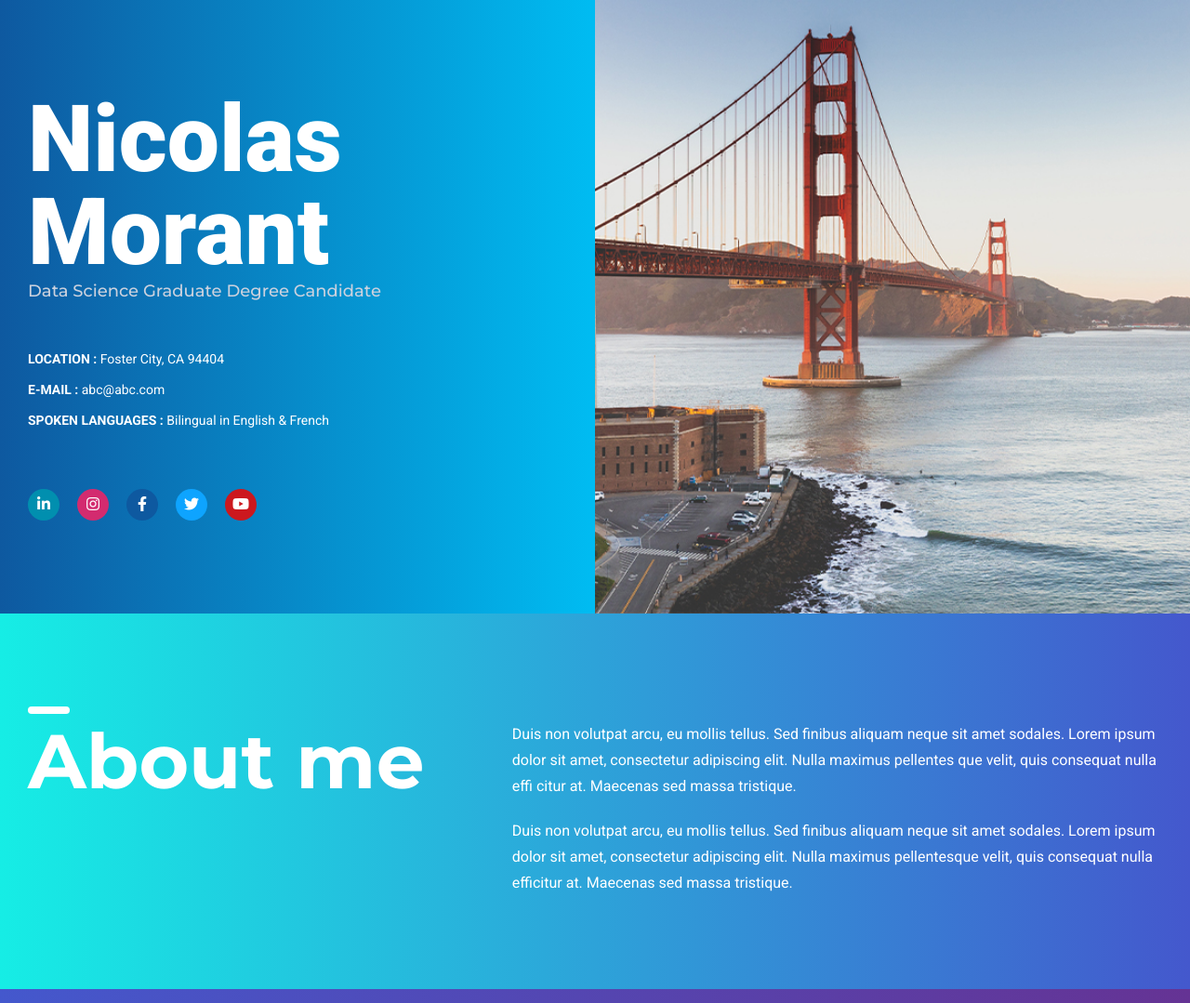
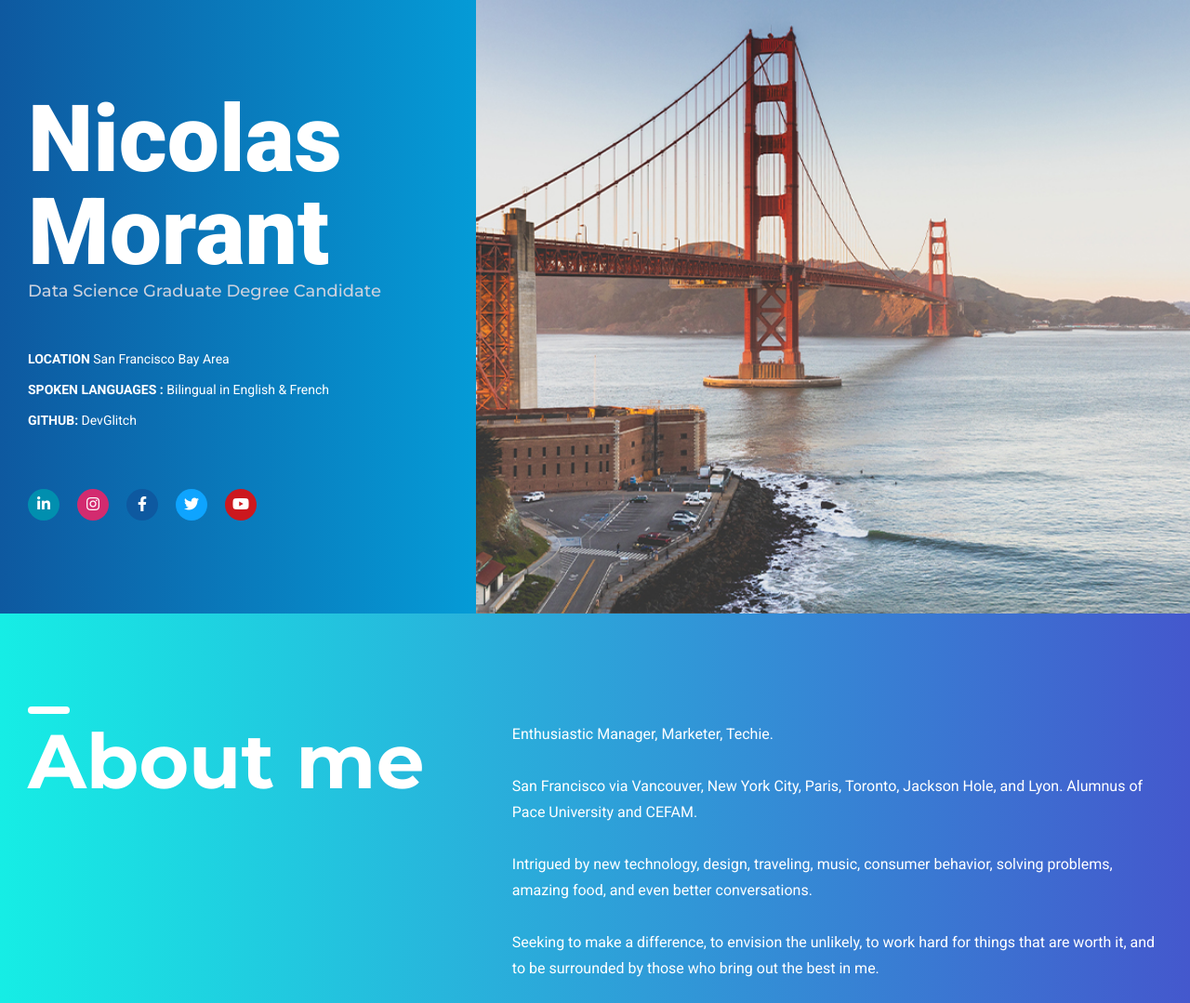
Before and after one commit to DevGlitch/DevGlitch.github.io, a plain HTML site: page index.html in a window 1280 px wide. Shown: the top 1079 px of the page at 93% size. Drawn offline with Linux system fonts and the light colour scheme.

Commit message:
Updated index.html and css

```diff
--- a/css/css-custom.css
+++ b/css/css-custom.css
@@ -2133,7 +2133,7 @@ dl {
     right: 0;
 }
 
-.multilayer-parallax .parallax-layer img {
+.multilayerparallax .parallax-layer img {
     max-width: none;
 }
 
@@ -2144,7 +2144,7 @@ dl {
     z-index: 3;
     top: 0;
     bottom: 0;
-    width: 50%;
+    width: 60%;
     background: no-repeat center center;
     background-size: cover;
 }
--- a/index.html
+++ b/index.html
@@ -49,6 +49,7 @@
 
                 <div class="half-image-right" style="background-image: url(images/images-profile-image-large.jpg)">
                     <img src="images/images-profile-image-large.jpg" alt="">
+                    <!-- Photo by Craig Dennis from Pexels -->
                 </div><!-- half-image-right -->
 
                 <div class="full-section-container">
@@ -65,26 +66,26 @@
 
                                         <ul>
                                             <li>
-                                                <span>Location : </span>
-                                                Foster City, CA 94404
-                                            </li>
-                                            <li>
-                                                <span>E-mail : </span>
-                                                <a href="mailto:#">abc@abc.com</a>
+                                                <span>Location</span>
+                                                San Francisco Bay Area
                                             </li>
                                             <li>
                                                 <span>Spoken Languages :</span>
                                                 Bilingual in English &amp; French
+                                            </li>
+                                            <li>
+                                                <span>GitHub: </span>
+                                                <a href="https://github.com/DevGlitch" target="_blank">DevGlitch</a>
                                             </li>
                                         </ul>
 
                                         <div class="social-media">
 
                                             <a class="linkedin" href="https://www.linkedin.com/in/nicolasmorant/" target="_blank"><i class="fab fa-linkedin-in"></i></a>
-                                            <a class="instagram" href="#" target="_blank"><i class="fab fa-instagram"></i></a>
-                                            <a class="facebook" href="#" target="_blank"><i class="fab fa-facebook-f"></i></a>
-                                            <a class="twitter" href="#" target="_blank"><i class="fab fa-twitter"></i></a>
-                                            <a class="youtube" href="#" target="_blank"><i class="fab fa-youtube"></i></a>
+                                            <a class="instagram" href="https://www.instagram.com/nicomorant/" target="_blank"><i class="fab fa-instagram"></i></a>
+                                            <a class="facebook" href="https://www.facebook.com/nicolas.morant" target="_blank"><i class="fab fa-facebook-f"></i></a>
+                                            <a class="twitter" href="https://twitter.com/NicolasMorant" target="_blank"><i class="fab fa-twitter"></i></a>
+                                            <a class="youtube" href="https://www.youtube.com/channel/UCkx8U27tqD2N1VrgEWq3vjw" target="_blank"><i class="fab fa-youtube"></i></a>
 
                                         </div><!-- social-media -->
 
@@ -115,13 +116,16 @@
                             </div><!-- col -->
                             <div class="col-xl-7">
 
-                                <p class="mt-3">Duis non volutpat arcu, eu mollis tellus. Sed finibus aliquam neque sit amet sodales. Lorem
-                                    ipsum dolor sit amet, consectetur adipiscing elit. Nulla maximus pellentes que velit, quis consequat
-                                    nulla effi citur at. Maecenas sed massa tristique.</p>
+                                <p class="mt-3">
+                                    Enthusiastic Manager, Marketer, Techie.<br><br>
+                                    San Francisco via Vancouver, New York City, Paris, Toronto, Jackson Hole,
+                                    and Lyon. Alumnus of Pace University and CEFAM.<br><br>
+                                    Intrigued by new technology, design, traveling, music, consumer behavior,
+                                    solving problems, amazing food, and even better conversations.<br><br>
+                                    Seeking to make a difference, to envision the unlikely, to work hard for
+                                    things that are worth it, and to be surrounded by those who bring out the best in me.
+                                </p>
 
-                                <p class="mb-0">Duis non volutpat arcu, eu mollis tellus. Sed finibus aliquam neque sit amet sodales.
-                                    Lorem ipsum dolor sit amet, consectetur adipiscing elit. Nulla maximus pellentesque velit, quis
-                                    consequat nulla efficitur at. Maecenas sed massa tristique.</p>
 
                             </div><!-- col -->
                         </div><!-- row -->
```
